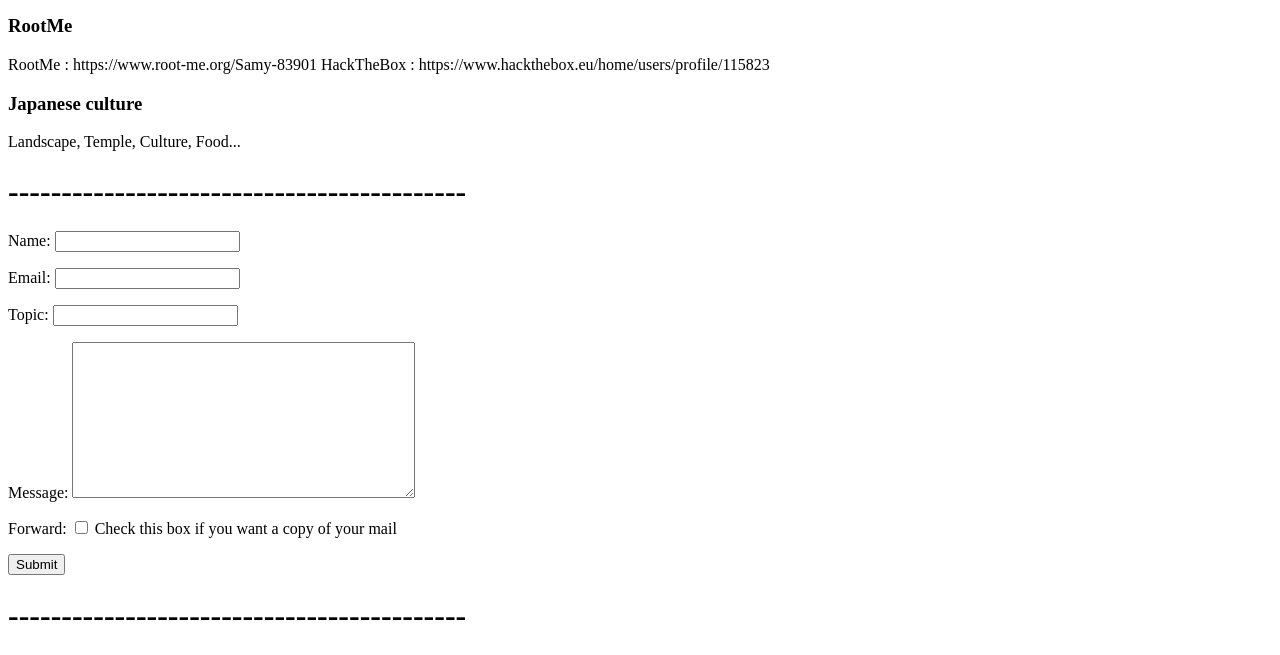
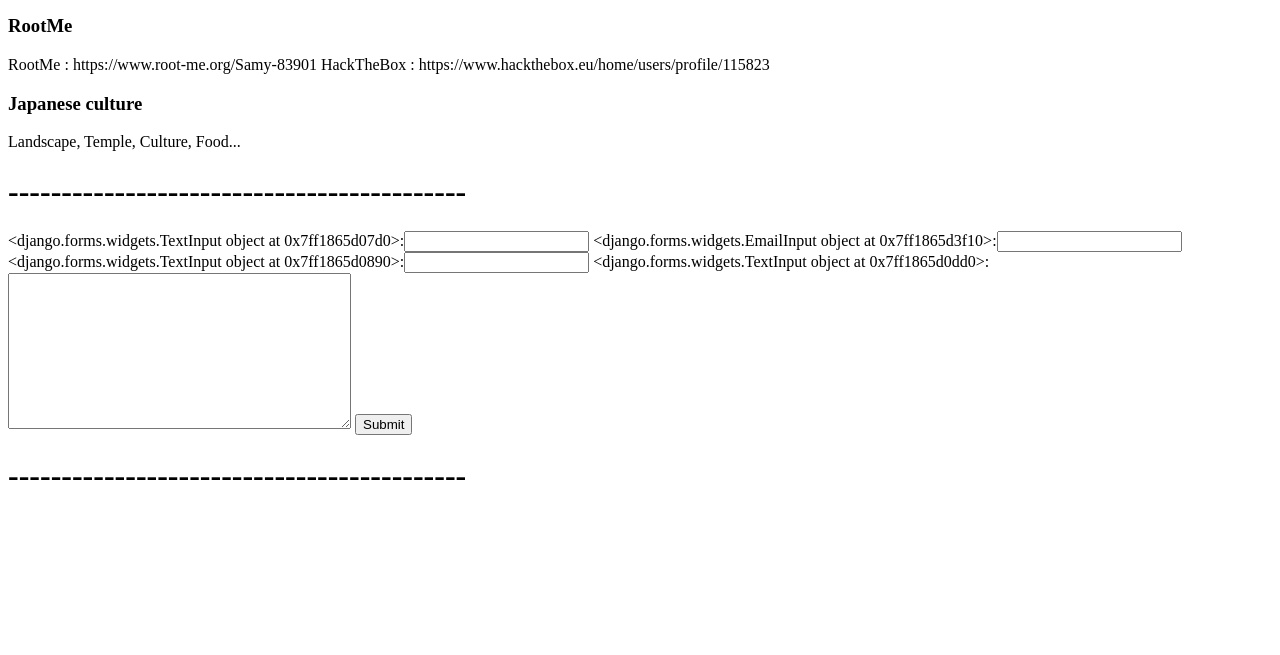
Before and after one commit to SamyBencharef/website-django, a Django app: page /website_cv/ in a window 1280 px wide. Shown: the part 1818-2473 px from the top of the page. After the commit the page ends 2298 px from the top, so only its background shows below. Run offline with Django 3.2, Linux system fonts and the light colour scheme; data comes from the database, SQL or seed files in the repository; both versions use the stored data as it was after the commit; parts of the project's set-up code (start-up, migrations or seed data) failed here and were passed over.

Commit message:
Change the existing form in order to have a form using model (ModelForm).

```diff
--- a/website_cv_samy/templates/website_cv/accueil.html
+++ b/website_cv_samy/templates/website_cv/accueil.html
@@ -73,9 +73,9 @@
     <h1> ------------------------------------------- </h1>
 
     {% if sendForm %}The message have correctly been sent!{% endif %}
-    <form method="post">
+    <form method="POST" action="">
         {% csrf_token %}
-        {{ form.as_p }}
+        {{ form }}
         <input type="submit" value="Submit" />
     </form>
 
--- a/website_cv_samy/website_cv/forms.py
+++ b/website_cv_samy/website_cv/forms.py
@@ -1,13 +1,16 @@
 
-from django import forms
 from django.forms.widgets import *
-from django.utils.translation import ugettext_lazy as _
+from .models import Email
+from django.forms import ModelForm
 
 
-class ContactForm(forms.Form):
-
-    name = forms.CharField(label=_(u'Name'))
-    email = forms.EmailField(label=_(u'Email'))
-    topic = forms.CharField(label=_(u'Topic'))
-    message = forms.CharField(widget=Textarea(), label=_(u'Message'))
-    forward = forms.BooleanField(help_text="Check this box if you want a copy of your mail", required=False)
+class EmailForm(ModelForm):
+    class Meta:
+        model = Email
+        fields = ['name', 'email', 'topic', 'message']
+        labels = {
+            'name': TextInput(attrs={'class': 'form-control'}),
+            'email': EmailInput(attrs={'class': 'form-control'}),
+            'topic': TextInput(attrs={'class': 'form-control'}),
+            'message': TextInput(attrs={'class': 'form-control'}),
+        }
--- a/website_cv_samy/website_cv/models.py
+++ b/website_cv_samy/website_cv/models.py
@@ -80,3 +80,18 @@
 
     def __str__(self):
         return self.expertise
+
+
+
+class Email(models.Model):
+
+    name = models.CharField(max_length=30)
+    email = models.EmailField(max_length=50)
+    topic = models.CharField(max_length=80)
+    message = models.TextField(null=True)
+
+    class Meta:
+        db_table = 'email'
+
+    def __str__(self):
+        return self.topic
--- a/website_cv_samy/website_cv/views.py
+++ b/website_cv_samy/website_cv/views.py
@@ -1,7 +1,13 @@
-from django.shortcuts import render
+from django.shortcuts import render, redirect
 from django.http import HttpResponse
+from .forms import EmailForm
+
+# Model import
 from website_cv.models import ProfesionnalExperiences, PersonalInformation, Education, Skill, Hobbie
-from .forms import ContactForm
+
+# Form import
+# from .forms import ContactForm
+from django.core.mail import send_mail, BadHeaderError
 
 # Create your views here.
 
@@ -19,23 +25,34 @@
     )
 
 def view_profesionnalExperience(request):
+
     experiences = ProfesionnalExperiences.objects.all()
     personal_infos = PersonalInformation.objects.all()
     educations = Education.objects.all()
     skills = Skill.objects.all()
     hobbies = Hobbie.objects.all()
 
-    """ FORM PART """
-    form = ContactForm(request.POST or None)
     sendForm = False
 
-    if form.is_valid():
-        name = form.cleaned_data['name']
-        email = form.cleaned_data['email']
-        topic = form.cleaned_data['topic']
-        message = form.cleaned_data['message']
-        forward = form.cleaned_data['forward']
-        sendForm = True
+    if request.method == 'POST':
+        form = EmailForm(request.POST)
+        if form.is_valid():
+            name = form.cleaned_data['name']
+            email = form.cleaned_data['email']
+            topic = form.cleaned_data['topic']
+            message = form.cleaned_data['message']
+            emailSender = name + " " + email
+
+            form.save()
+            sendForm = True
+            try:
+                send_mail(topic, message, emailSender, ['samybencharef@gmail.com'])
+            except BadHeaderError:
+                return HttpResponse('Invalid header found.')
+
+    else:
+        form = EmailForm()
+
 
     return render(request, 'website_cv/accueil.html',
                   {'personal_infos': personal_infos,
```
Also changed, not shown: website_cv_samy/website_cv_samy/settings.py (+7 -0 lines), website_cv_samy/db.sqlite3, website_cv_samy/website_cv/migrations/0007_email.py (added), website_cv_samy/website_cv/migrations/0008_remove_email_forward.py (added).
